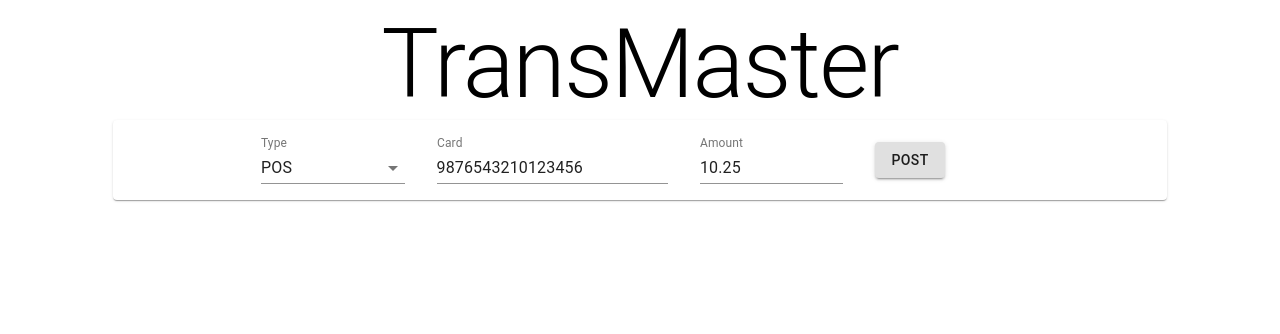
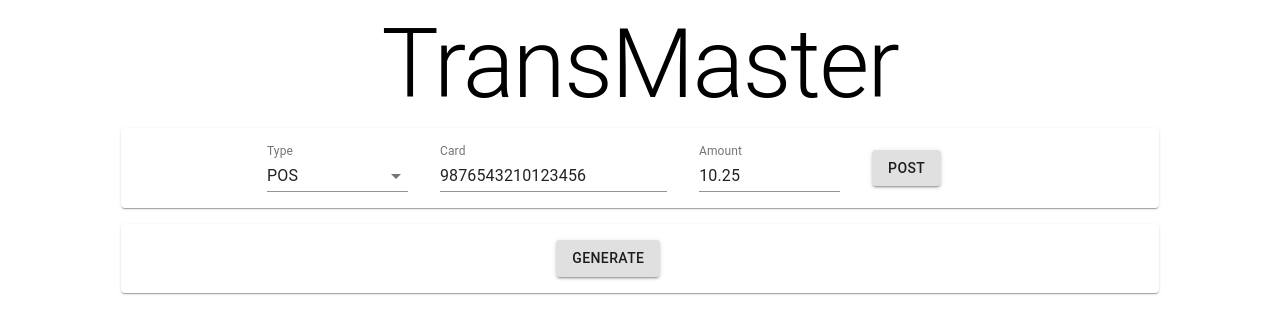
Before and after one commit to Teloah/redux-demo, a React (Create React App) app: page / in a window 1280 px wide. Shown: the top 334 px of the page. Built offline with nearby package versions, Linux system fonts and the light colour scheme.

Commit message:
Generating transactions

```diff
--- a/src/App.js
+++ b/src/App.js
@@ -4,6 +4,7 @@ import Typography from '@material-ui/core/Typography'
 import { Provider } from 'react-redux'
 
 import TransactionInput from './components/TransactionInput'
+import TransactionGenerator from './components/TransactionGenerator'
 import { initStore } from './redux/store'
 
 const store = initStore()
@@ -18,6 +19,9 @@ function App() {
         <Grid item xs={10}>
           <TransactionInput />
         </Grid>
+        <Grid item xs={10}>
+          <TransactionGenerator />
+        </Grid>
       </Grid>
     </Provider>
   )
--- /dev/null
+++ b/src/components/TransactionGenerator.jsx
@@ -0,0 +1,38 @@
+import React from 'react'
+import { Grid, Button, Paper } from '@material-ui/core'
+import { makeStyles } from '@material-ui/core/styles'
+import { useDispatch } from 'react-redux'
+
+import { generator } from '../utils/generator'
+
+const useStyles = makeStyles(theme => ({
+  paper: {
+    padding: theme.spacing(2),
+    margin: theme.spacing()
+  }
+}))
+
+export default function TransactionGenerator() {
+  const classes = useStyles()
+  const dispatch = useDispatch()
+
+  const generateTransaction = () => {
+    const transaction = generator()
+    dispatch({
+      type: 'transaction / ADD',
+      payload: { transaction }
+    })
+  }
+
+  return (
+    <Paper className={classes.paper}>
+      <Grid container justify='center'>
+        <Grid item xs={2}>
+          <Button variant='contained' onClick={generateTransaction}>
+            Generate
+          </Button>
+        </Grid>
+      </Grid>
+    </Paper>
+  )
+}
--- a/src/components/TransactionInput.jsx
+++ b/src/components/TransactionInput.jsx
@@ -15,7 +15,8 @@ import { useDispatch } from 'react-redux'
 
 const useStyles = makeStyles(theme => ({
   paper: {
-    padding: theme.spacing(2)
+    padding: theme.spacing(2),
+    margin: theme.spacing()
   }
 }))
 
@@ -28,13 +29,15 @@ const defaultTransaction = {
 export default function TransactionInput() {
   const classes = useStyles()
   const dispatch = useDispatch()
-  const [state, setState] = useState(defaultTransaction)
+  const [transaction, setState] = useState(defaultTransaction)
 
   const submit = e => {
     e.preventDefault()
     dispatch({
       type: 'transaction / ADD',
-      payload: state
+      payload: {
+        transaction
+      }
     })
     setState(defaultTransaction)
   }
@@ -49,8 +52,8 @@ export default function TransactionInput() {
               <Select
                 labelId='demo-simple-select-label'
                 fullWidth
-                value={state.type}
-                onChange={e => setState({ ...state, type: e.target.value })}
+                value={transaction.type}
+                onChange={e => setState({ ...transaction, type: e.target.value })}
               >
                 <MenuItem value={'ATM'}>ATM</MenuItem>
                 <MenuItem value={'POS'}>POS</MenuItem>
@@ -63,8 +66,8 @@ export default function TransactionInput() {
               fullWidth
               name='card'
               label='Card'
-              value={state.card}
-              onChange={e => setState({ ...state, card: e.target.value })}
+              value={transaction.card}
+              onChange={e => setState({ ...transaction, card: e.target.value })}
             />
           </Grid>
           <Grid item xs={12} sm={2}>
@@ -74,8 +77,8 @@ export default function TransactionInput() {
               label='Amount'
               type='number'
               autoComplete={'off'}
-              value={state.amount}
-              onChange={e => setState({ ...state, amount: e.target.value })}
+              value={transaction.amount}
+              onChange={e => setState({ ...transaction, amount: e.target.value })}
               startAdornment={<InputAdornment position='start'>$</InputAdornment>}
             />
           </Grid>
--- /dev/null
+++ b/src/utils/generator.js
@@ -0,0 +1,20 @@
+function getRandomInt(max) {
+  return Math.floor(Math.random() * Math.floor(max))
+}
+
+function generateCard() {
+  let card = '9'
+  for (let i = 0; i < 15; i++) {
+    card = card + getRandomInt(9)
+  }
+  return card
+}
+
+export function generator() {
+  const types = ['ATM', 'POS', 'EComm']
+  return {
+    type: types[getRandomInt(3)],
+    card: generateCard(),
+    amount: `${getRandomInt(1000)}.${getRandomInt(99)}`
+  }
+}
```
